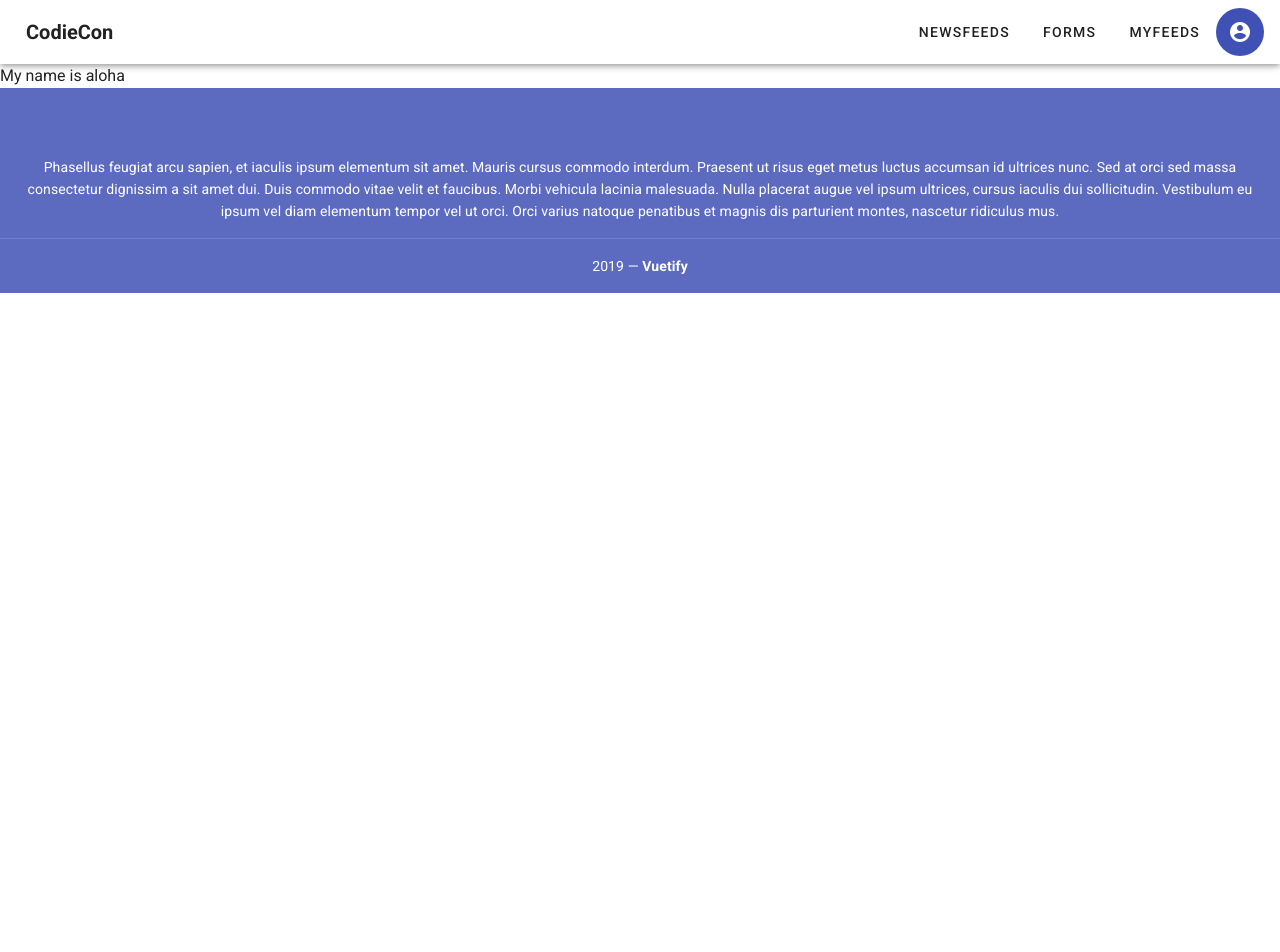
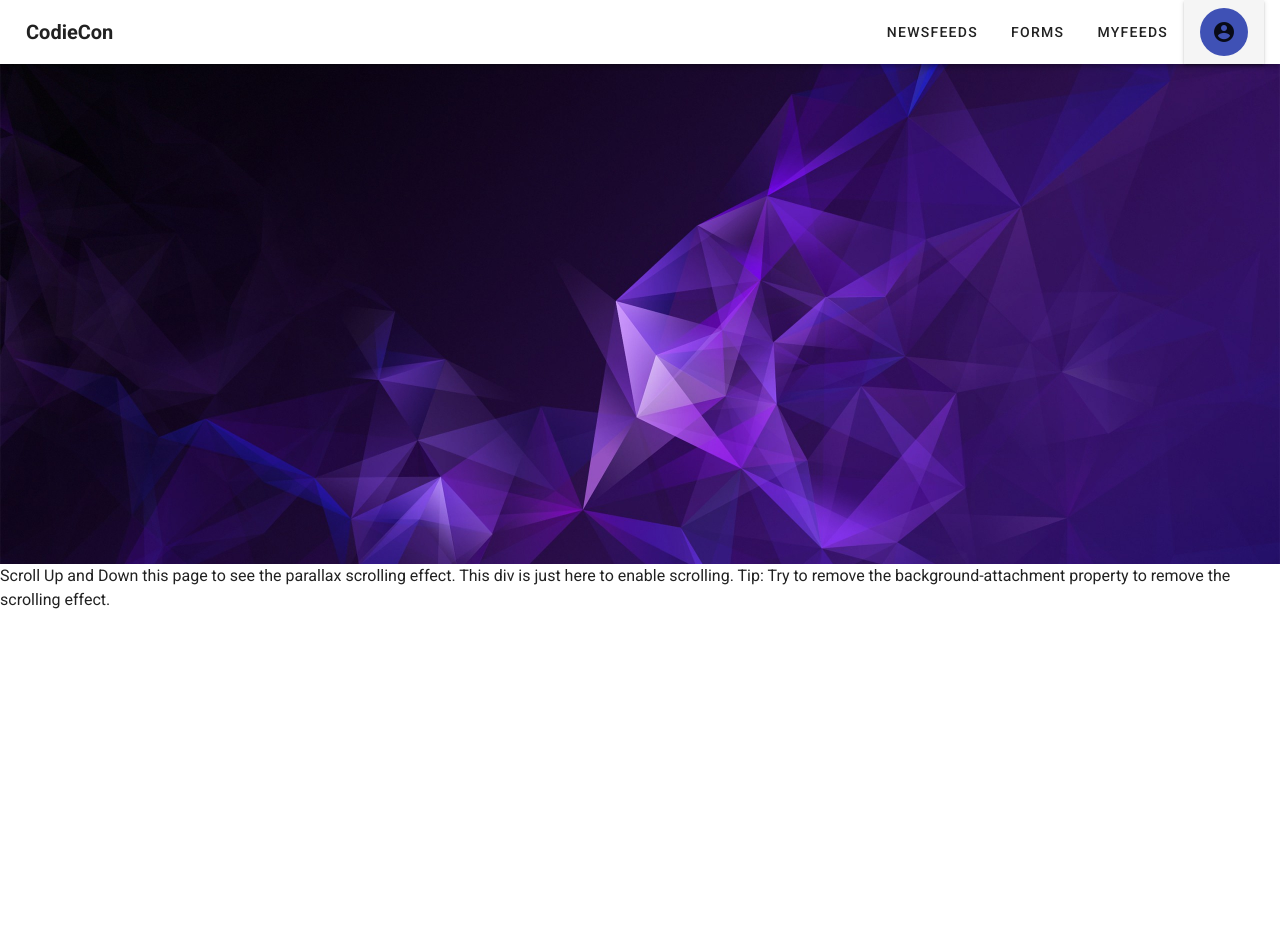
Before and after one commit to Sarthak-Jha/codiecon2k19frontend, a Vue app: page / in a window 1280 px wide. Shown: the top 952 px of the page. Before the commit the page ends 800 px from the top, so only its background shows below. Built offline with nearby package versions, Linux system fonts and the light colour scheme.

Commit message:
Homepage

```diff
--- a/src/App.vue
+++ b/src/App.vue
@@ -3,9 +3,7 @@
     <div class="head">
       <navbar></navbar>
     </div>
-    <div>
-      My name is aloha
-    </div>
+    <landing-page></landing-page>
     <div class="footer">
       <v-content>
       <foot></foot>
@@ -18,12 +16,14 @@
 import HelloWorld from './components/HelloWorld';
 import Navbar from './components/Navbar';
 import Foot from './components/Footer';
+import LandingPage from './components/LandingPage';
 
 export default {
   name: 'App',
   components: {
     Navbar,
-    Foot
+    Foot,
+    LandingPage
   },
 
   data: () => ({
--- /dev/null
+++ b/src/components/LandingPage.vue
@@ -0,0 +1,33 @@
+<template>
+    <main>
+        <div class="parallax">
+        </div>
+        <section style="height:500px;">
+            Scroll Up and Down this page to see the parallax scrolling effect.
+            This div is just here to enable scrolling.
+            Tip: Try to remove the background-attachment property to remove the scrolling effect.
+        </section>
+    </main>
+</template>
+
+<script>
+    export default {
+        name: "LandingPage"
+    }
+</script>
+
+<style scoped>
+    .parallax {
+        /* The image used */
+        background-image: url("../assets/low_poly_smoke_purple-2560x1440.jpg");
+
+        /* Set a specific height */
+        min-height: 500px;
+
+        /* Create the parallax scrolling effect */
+        background-attachment: fixed;
+        background-position: center;
+        background-repeat: no-repeat;
+        background-size: cover;
+    }
+</style>
--- a/src/components/Navbar.vue
+++ b/src/components/Navbar.vue
@@ -35,9 +35,27 @@
                     </v-list>
                 </v-menu>
                 <v-btn text class="nav__content__text">Myfeeds</v-btn>
-                <v-avatar color="indigo" class="nav__content__login">
-                    <v-icon dark>mdi-account-circle</v-icon>
-                </v-avatar>
+                <v-menu
+                        bottom
+                        origin="center center"
+                        transition="scale-transition"
+                        class="nav__content__text"
+                >
+                    <template v-slot:activator="{ on }">
+                        <v-btn
+                                v-on="on"
+                        >
+                            <v-avatar color="indigo" class="nav__content__login">
+                                <v-icon dark>mdi-account-circle</v-icon>
+                            </v-avatar>
+                        </v-btn>
+                    </template>
+
+                    <v-list>
+                        <v-list-item>Login</v-list-item>
+                        <v-list-item>Signup</v-list-item>
+                    </v-list>
+                </v-menu>
             </v-toolbar-items>
         </v-toolbar>
     </div>
```
Also changed, not shown: src/assets/low_poly_smoke_purple-2560x1440.jpg (added).
